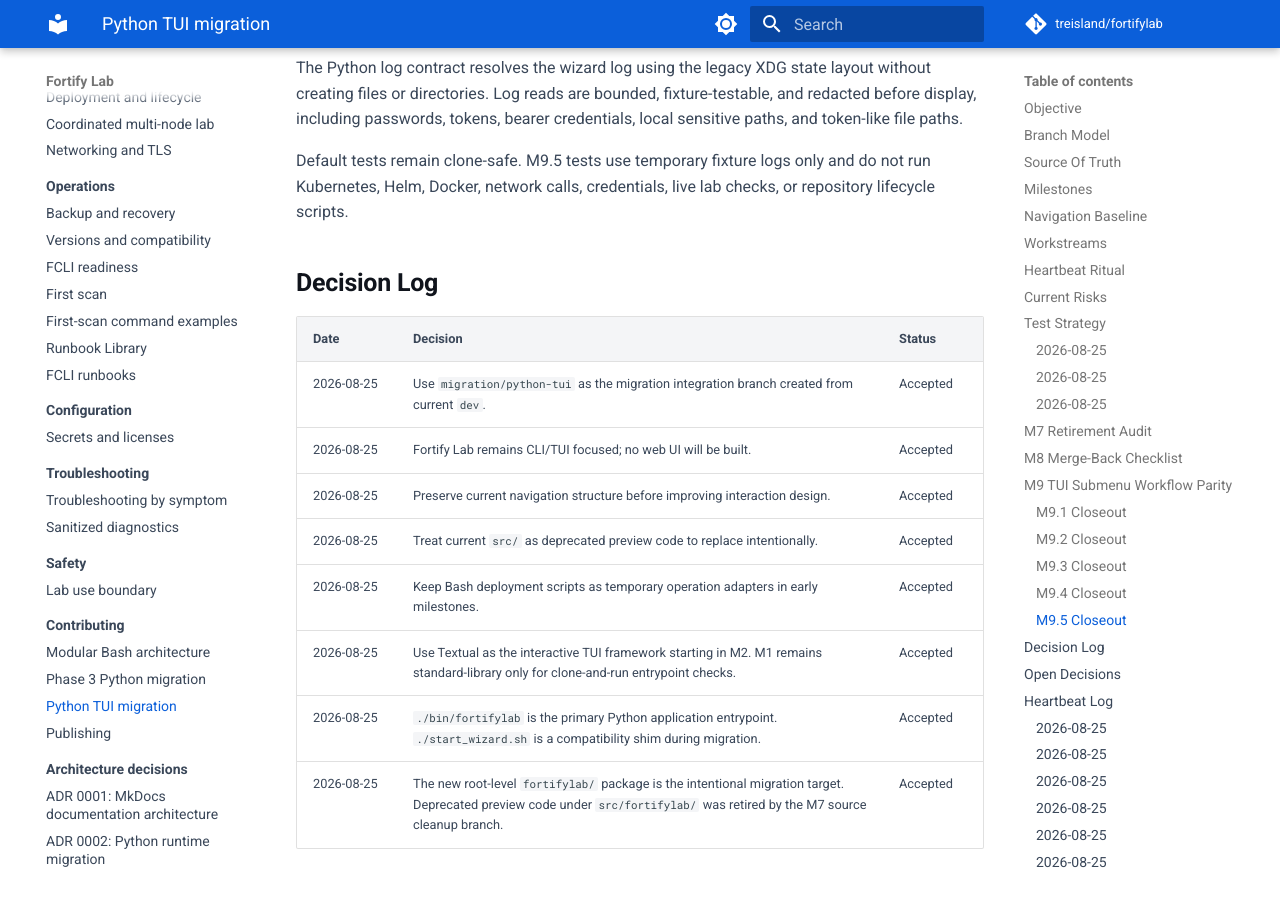
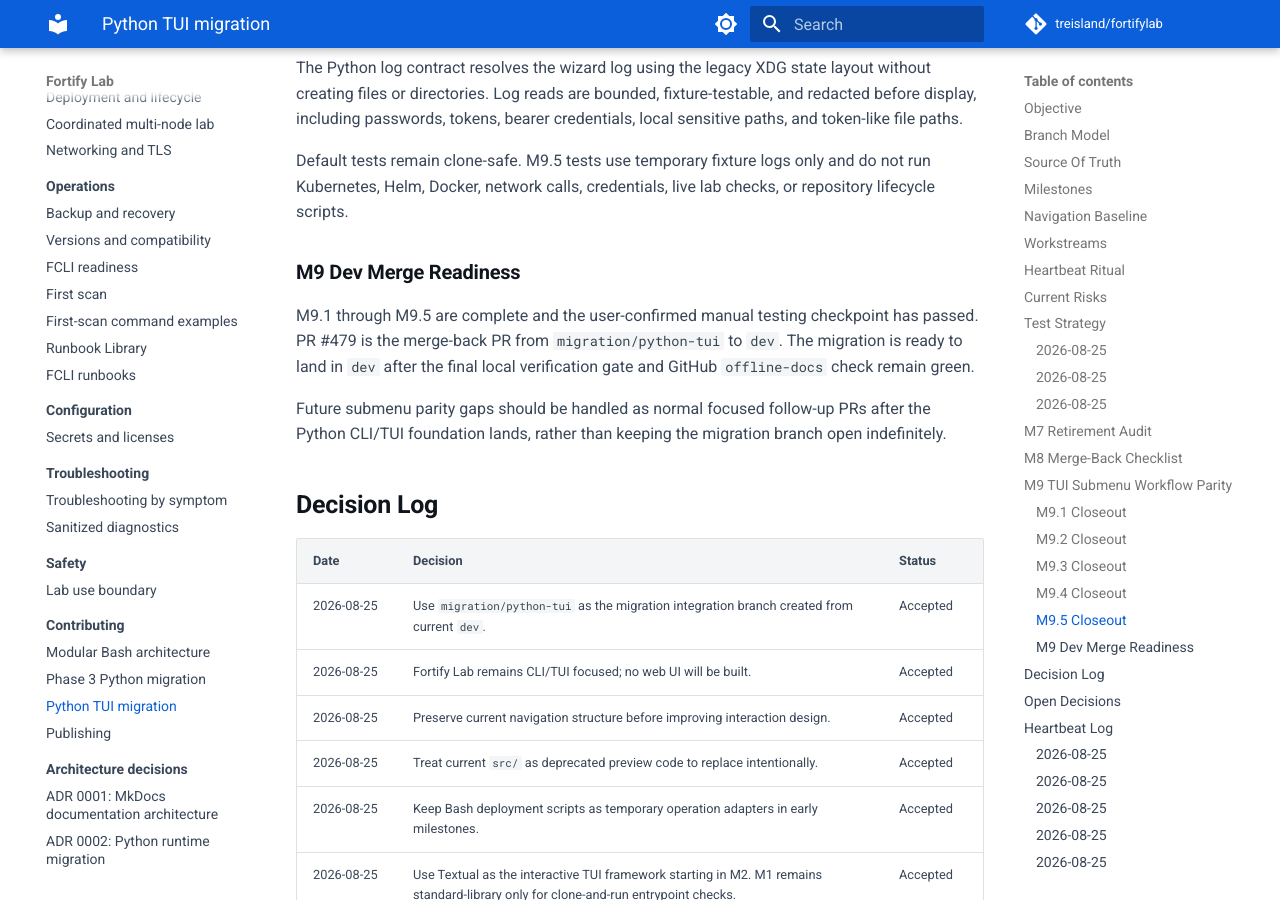
Before and after one commit to treisland/fortifylab, an MkDocs documentation site: the page built from docs/development/python-tui-migration.md, in a window 1280 px wide and 900 px high, scrolled down 14441 px. Built offline with MkDocs 1.6.1 and Material for MkDocs 9.7.7, drawn with Linux system fonts in a browser that asks for light colours; comment, search, counter and statistics services are not loaded.

```diff
--- a/docs/development/python-tui-migration.md
+++ b/docs/development/python-tui-migration.md
@@ -465,6 +465,17 @@ local sensitive paths, and token-like file paths.
 Default tests remain clone-safe. M9.5 tests use temporary fixture logs only and
 do not run Kubernetes, Helm, Docker, network calls, credentials, live lab checks,
 or repository lifecycle scripts.
+
+### M9 Dev Merge Readiness
+
+M9.1 through M9.5 are complete and the user-confirmed manual testing checkpoint
+has passed. PR #479 is the merge-back PR from `migration/python-tui` to `dev`.
+The migration is ready to land in `dev` after the final local verification gate
+and GitHub `offline-docs` check remain green.
+
+Future submenu parity gaps should be handled as normal focused follow-up PRs
+after the Python CLI/TUI foundation lands, rather than keeping the migration
+branch open indefinitely.
 
 ## Decision Log
 
```
Also changed, not shown: 1 other file.
